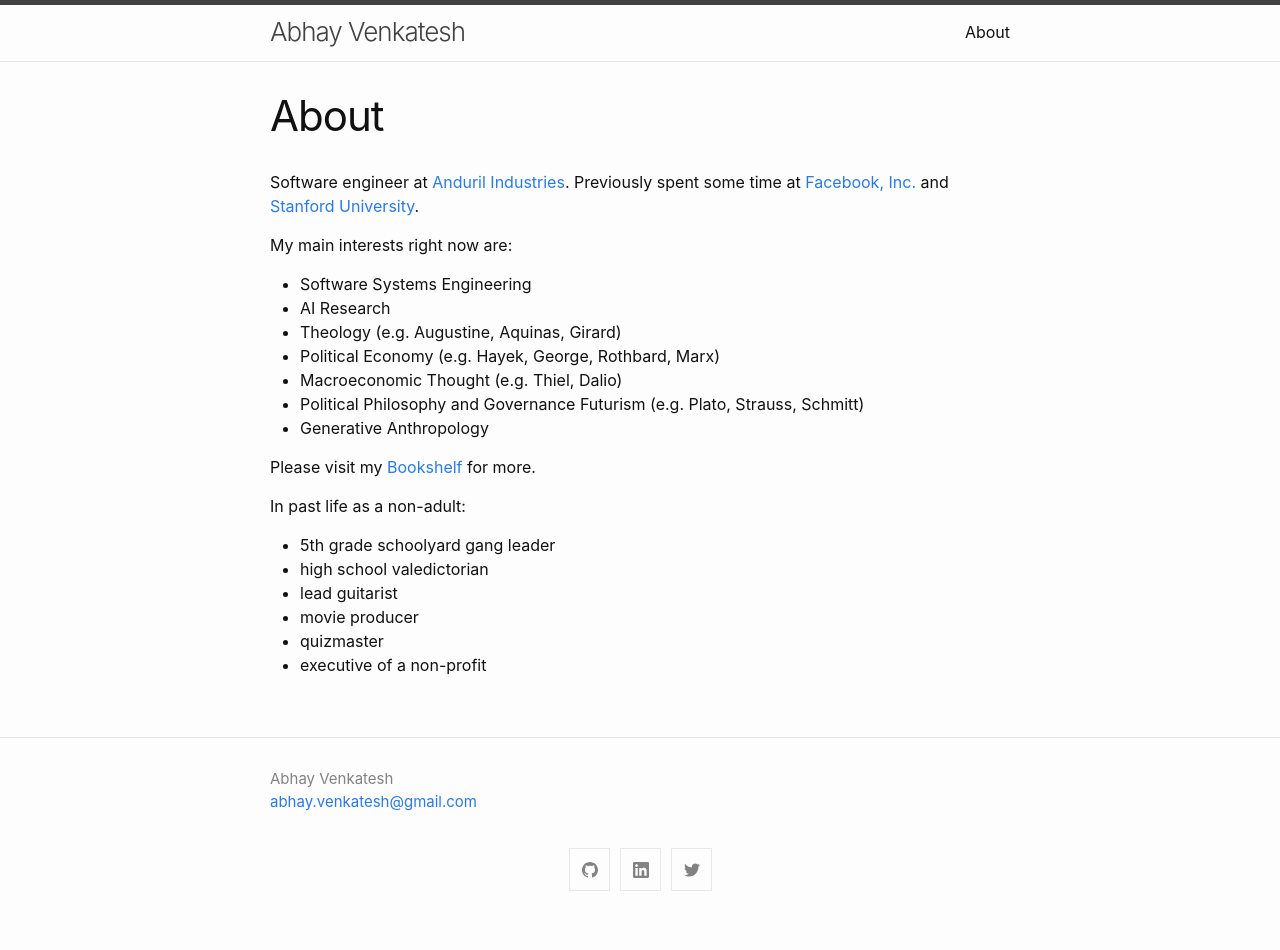
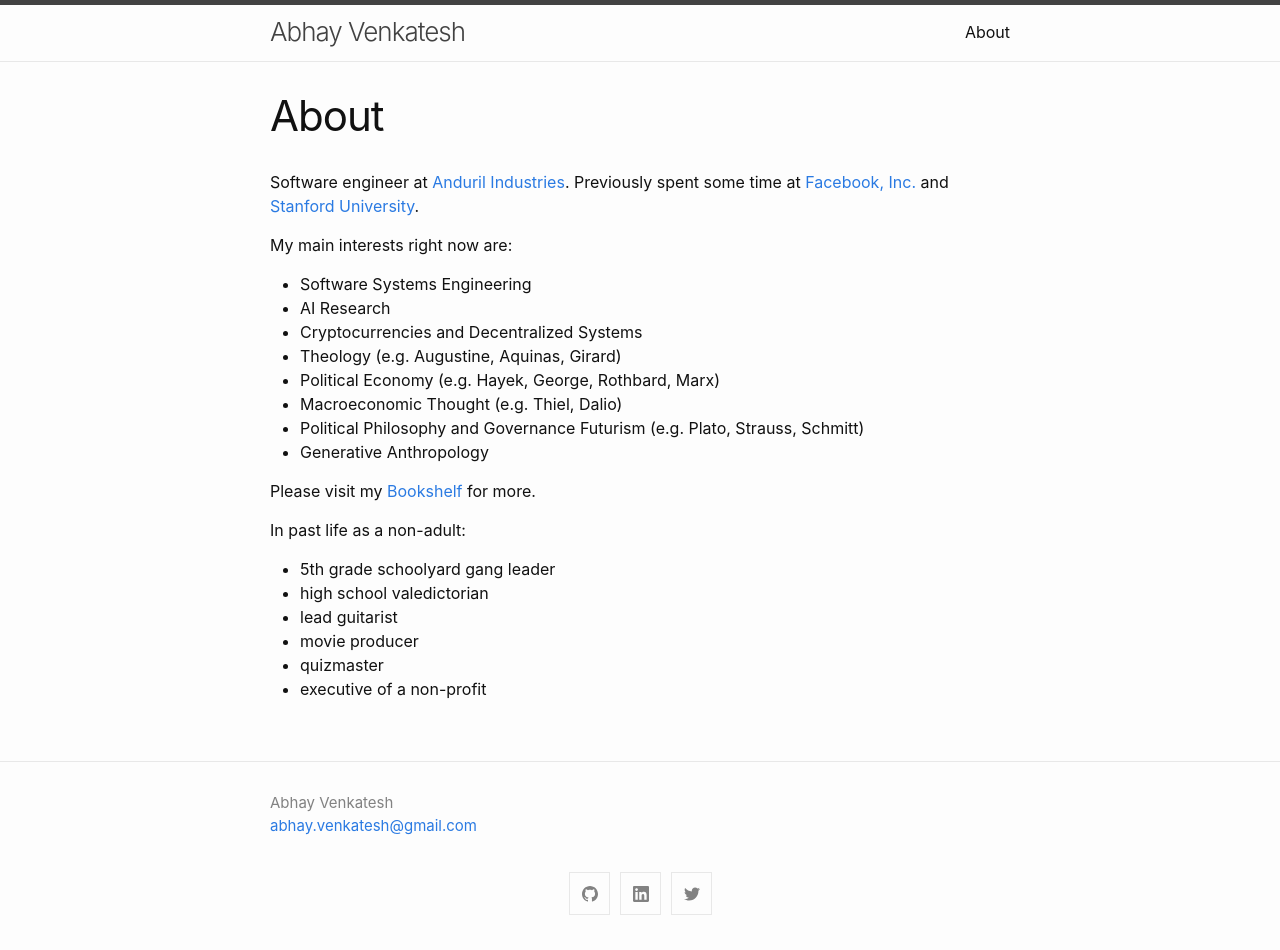
Before and after one commit to abhay-venkatesh/abhay-venkatesh.github.io, a Jekyll site: the page built from about.md, in a window 1280 px wide. Built offline with Jekyll 4.4.1, drawn with Linux system fonts in a browser that asks for light colours; before the commit the page ends 926 px from its top, so only the background shows below that.

Commit message:
Update about.md

```diff
--- a/about.md
+++ b/about.md
@@ -9,6 +9,7 @@ Software engineer at [Anduril Industries](http://anduril.com/).  Previously spen
 My main interests right now are:
 - Software Systems Engineering
 - AI Research
+- Cryptocurrencies and Decentralized Systems
 - Theology (e.g. Augustine, Aquinas, Girard)
 - Political Economy (e.g. Hayek, George, Rothbard, Marx)
 - Macroeconomic Thought (e.g. Thiel, Dalio)
```
